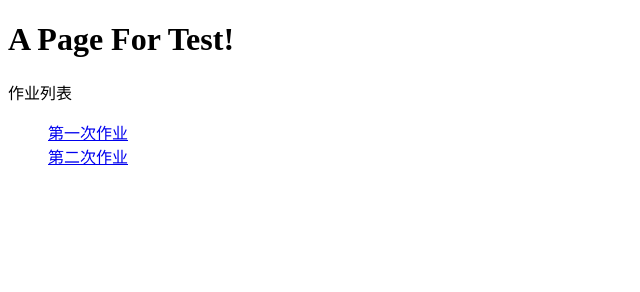
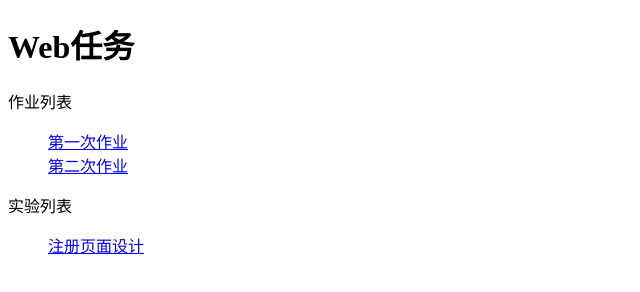
Before and after one commit to KangQinHao/KangQinHao.github.io, a plain HTML site: page test.html in a window 1280 px wide. Shown: the whole page, without its empty margins (0-640 px from the left). Drawn offline with Linux system fonts and the light colour scheme.

Commit message:
Update test.html

```diff
--- a/test.html
+++ b/test.html
@@ -7,11 +7,15 @@
     <title>The Homework For NSU</title>
 </head>
 <body>
-    <h1>A Page For Test!</h1>
+    <h1>Web任务</h1>
     作业列表
     <ul style="list-style: none">
         <li><a href="https://kangqinhao.github.io/homework01.html">第一次作业</a></li>
         <li><a href="https://kangqinhao.github.io/homework02.html">第二次作业</a></li>
     </ul>
+    实验列表
+    <ul style="list-style: none">
+        <li><a href="#">注册页面设计</a></li>
+    </ul>
 </body>
 </html>
```
